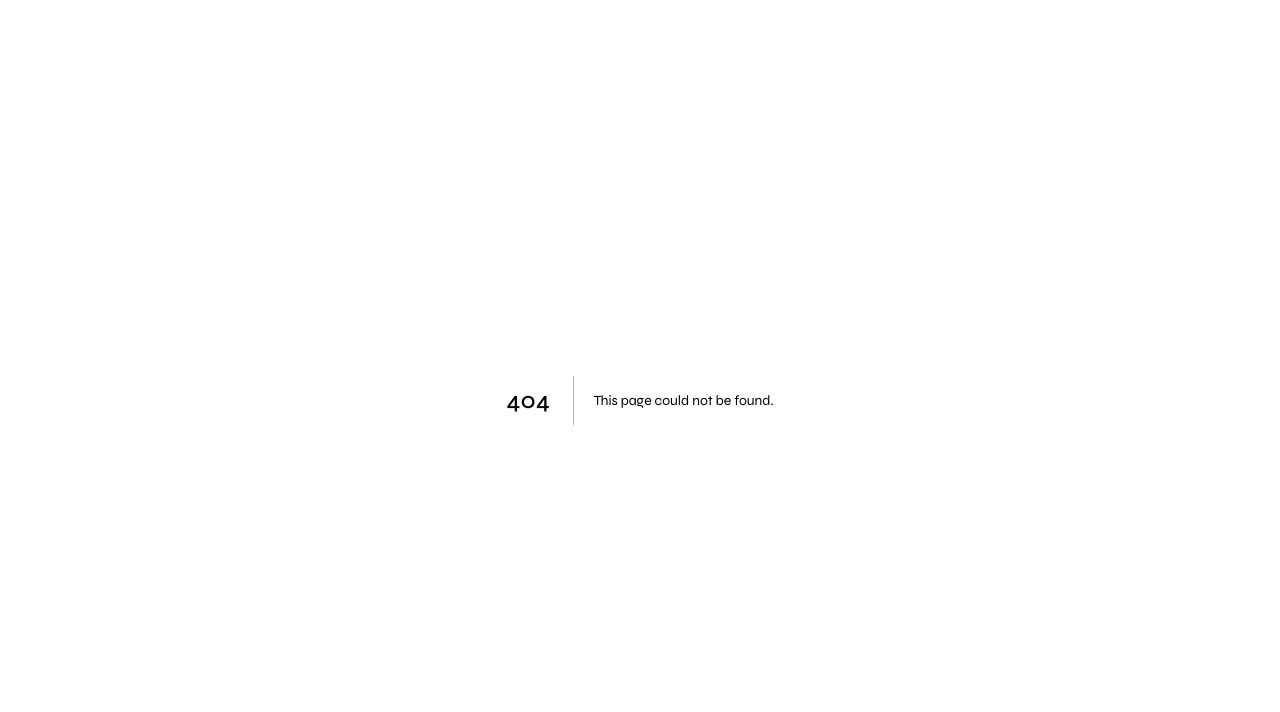
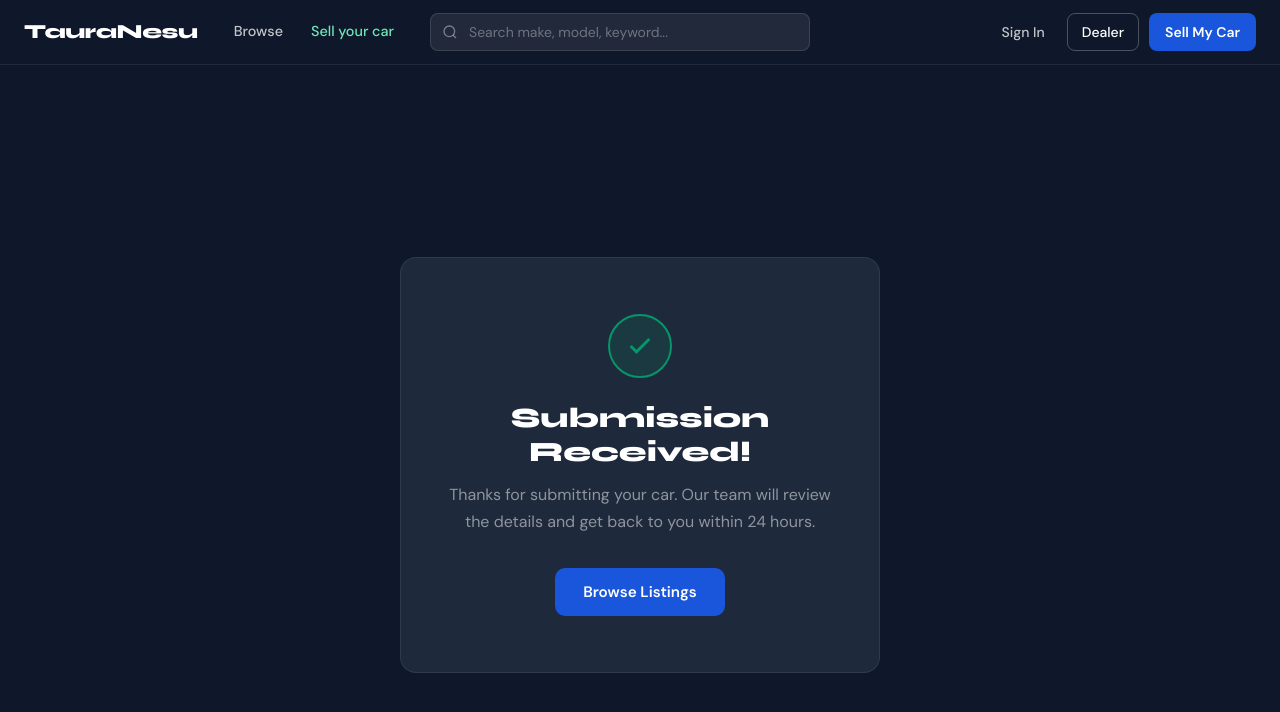
Before and after one commit to Mrpayforshi/TauraNesuMarketplace, a Next.js app: page /sell/success in a window 1280 px wide. Before the commit this address had no page. Shown: the top 712 px of the page. Built offline with nearby package versions, Linux system fonts and the light colour scheme.

Commit message:
Create page.tsx

```diff
--- /dev/null
+++ b/src/app/sell/success/page.tsx
@@ -0,0 +1,61 @@
+import Link from 'next/link';
+import Navbar from '@/components/Navbar';
+
+export default function SellSuccessPage() {
+  return (
+    <>
+      <Navbar />
+      <main style={{
+        minHeight: '100vh',
+        background: 'var(--navy)',
+        display: 'flex',
+        alignItems: 'center',
+        justifyContent: 'center',
+        padding: '40px 24px',
+      }}>
+        <div style={{
+          background: 'var(--navy-2)',
+          border: '1px solid rgba(255,255,255,0.08)',
+          borderRadius: '16px',
+          padding: '56px 48px',
+          maxWidth: '480px',
+          width: '100%',
+          textAlign: 'center',
+        }}>
+          <div style={{
+            width: 64, height: 64, borderRadius: '50%',
+            background: 'rgba(5,150,105,0.15)',
+            border: '2px solid var(--green)',
+            display: 'flex', alignItems: 'center', justifyContent: 'center',
+            margin: '0 auto 24px',
+          }}>
+            <svg width="28" height="28" viewBox="0 0 24 24" fill="none"
+              stroke="var(--green)" strokeWidth="2.5">
+              <polyline points="20 6 9 17 4 12" />
+            </svg>
+          </div>
+          <h1 style={{
+            fontFamily: "'Syne', sans-serif", fontSize: '1.75rem',
+            fontWeight: 800, color: '#fff', marginBottom: 12,
+          }}>Submission Received!</h1>
+          <p style={{ color: 'rgba(255,255,255,0.5)', lineHeight: 1.7, marginBottom: 32 }}>
+            Thanks for submitting your car. Our team will review the details and
+            get back to you within 24 hours.
+          </p>
+          <Link href="/listings" style={{
+            display: 'inline-block',
+            padding: '12px 28px',
+            background: 'var(--blue)',
+            color: '#fff',
+            borderRadius: '10px',
+            fontWeight: 600,
+            fontSize: '0.95rem',
+            textDecoration: 'none',
+          }}>
+            Browse Listings
+          </Link>
+        </div>
+      </main>
+    </>
+  );
+}
```
